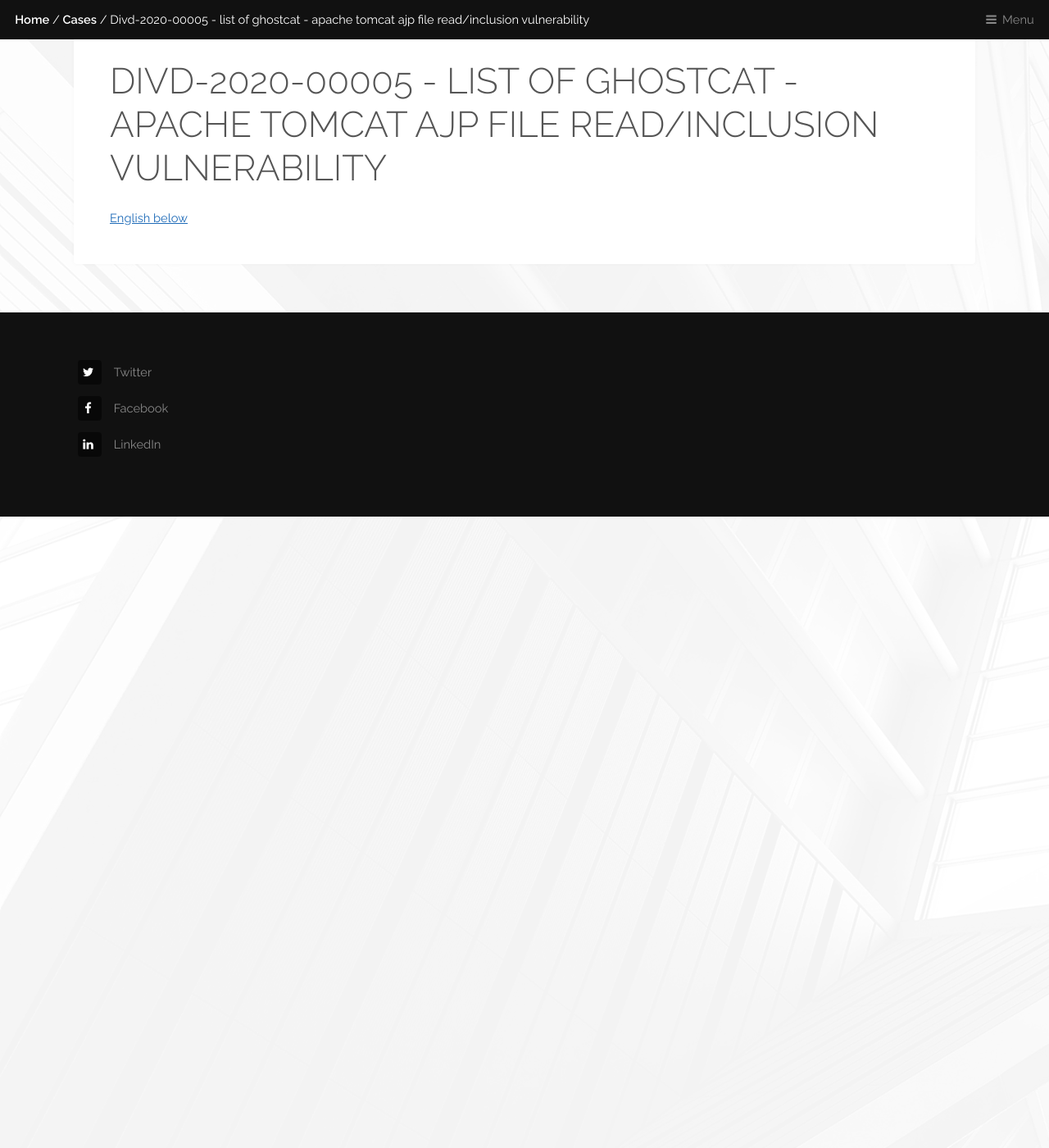
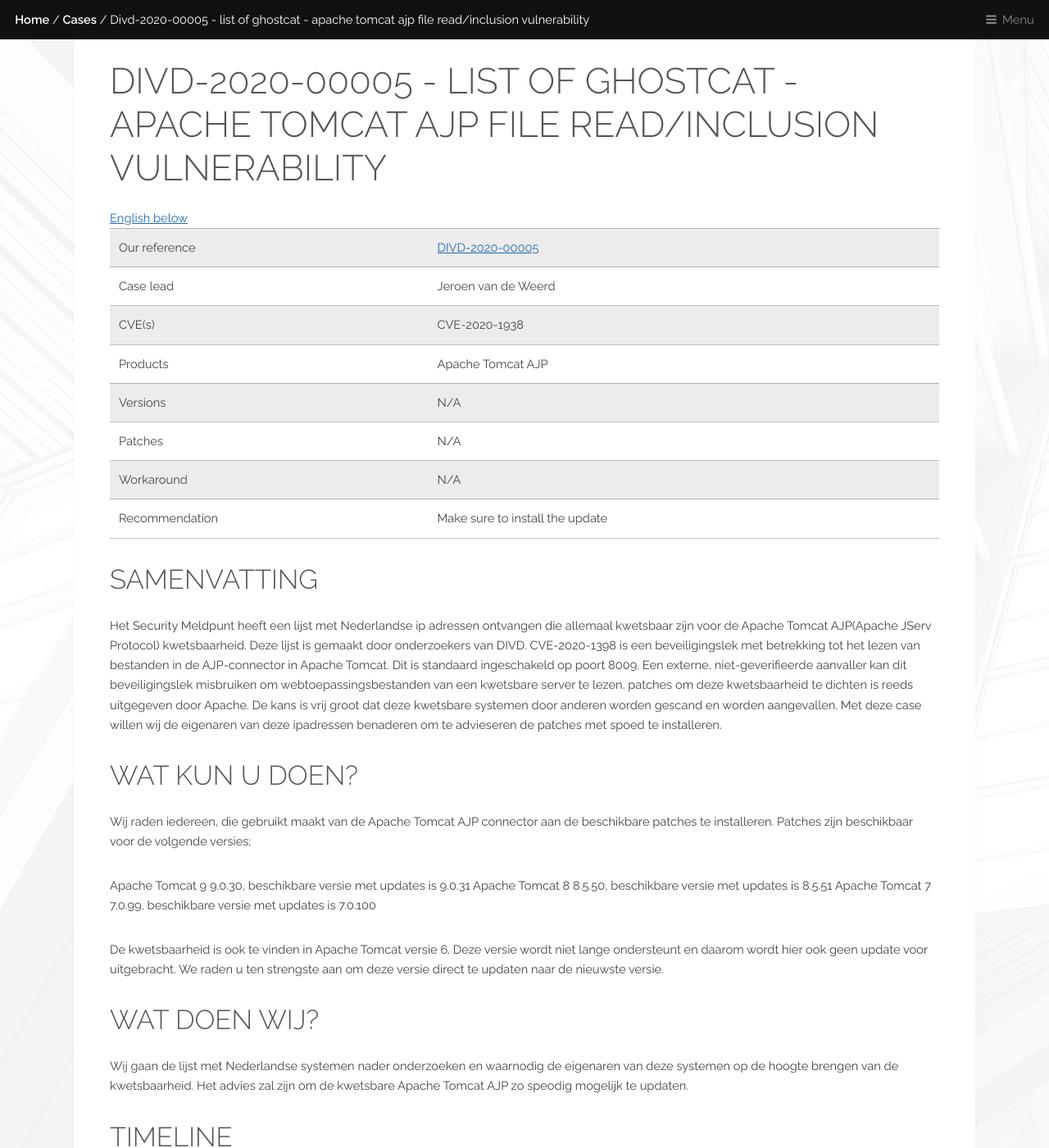
Before and after one commit to DIVD-NL/SecurityMeldpunt, a Jekyll site: the page built from cases/DIVD-2020-00005.md, in a window 1280 px wide and 1400 px high, scrolled down 330 px. Shown: the whole window at 82% size. Built offline with Jekyll 4.4.1, drawn with Linux system fonts in a browser that asks for light colours; before the commit the page ends 960 px from its top, so only the background shows below that; some of the changed text lies outside the part shown.

Commit message:
Update DIVD-2020-00005.md

```diff
--- a/cases/DIVD-2020-00005.md
+++ b/cases/DIVD-2020-00005.md
@@ -8,3 +8,44 @@
 redirect_from:
   - /DIVD-2020-00005/
 ---
+
+| Our reference | [{{ page.divd }}]({{ page.divd }}) |
+| Case lead | Jeroen van de Weerd |
+| CVE(s) | CVE-2020-1938 |
+| Products | Apache Tomcat AJP |
+| Versions | N/A |
+| Patches | N/A |
+| Workaround | N/A |
+| Recommendation | Make sure to install the update |
+
+## Samenvatting
+
+Het Security Meldpunt heeft een lijst met Nederlandse ip adressen ontvangen die allemaal kwetsbaar zijn voor de Apache Tomcat AJP(Apache JServ Protocol) kwetsbaarheid. Deze lijst is gemaakt door onderzoekers van DIVD. CVE-2020-1398 is een beveiligingslek met betrekking tot het lezen van bestanden in de AJP-connector in Apache Tomcat. Dit is standaard ingeschakeld op poort 8009. Een externe, niet-geverifieerde aanvaller kan dit beveiligingslek misbruiken om webtoepassingsbestanden van een kwetsbare server te lezen. patches om deze kwetsbaarheid te dichten is reeds uitgegeven door Apache.
+De kans is vrij groot dat deze kwetsbare systemen door anderen worden gescand en worden aangevallen. Met deze case willen wij de eigenaren van deze ipadressen benaderen om te advieseren de patches met spoed te installeren.
+
+## Wat kun u doen?
+
+Wij raden iedereen, die gebruikt maakt van de Apache Tomcat AJP connector aan de beschikbare patches te installeren. Patches zijn beschikbaar voor de volgende versies;
+
+Apache Tomcat 9	9.0.30, beschikbare versie met updates is 9.0.31
+Apache Tomcat 8	8.5.50, beschikbare versie met updates is 8.5.51
+Apache Tomcat 7	7.0.99, beschikbare versie met updates is 7.0.100
+
+De kwetsbaarheid is ook te vinden in Apache Tomcat versie 6. Deze versie wordt niet lange ondersteunt en daarom wordt hier ook geen update voor uitgebracht. We raden u ten strengste aan om deze versie direct te updaten naar de nieuwste versie.
+
+## Wat doen wij?
+
+Wij gaan de lijst met Nederlandse systemen nader onderzoeken en waarnodig de eigenaren van deze systemen op de hoogte brengen van de kwetsbaarheid. Het advies zal zijn om de kwetsbare Apache Tomcat AJP zo speodig mogelijk te updaten.
+
+## Timeline
+
+| Date  | Description |
+|:-----:|-------------|
+| 22-2-2020 | Security Meldpunt heeft een lijst ontvangen van 773 nederlandse IP adressen.
+
+
+<hr>
+
+### English
+
+## Summary
```
